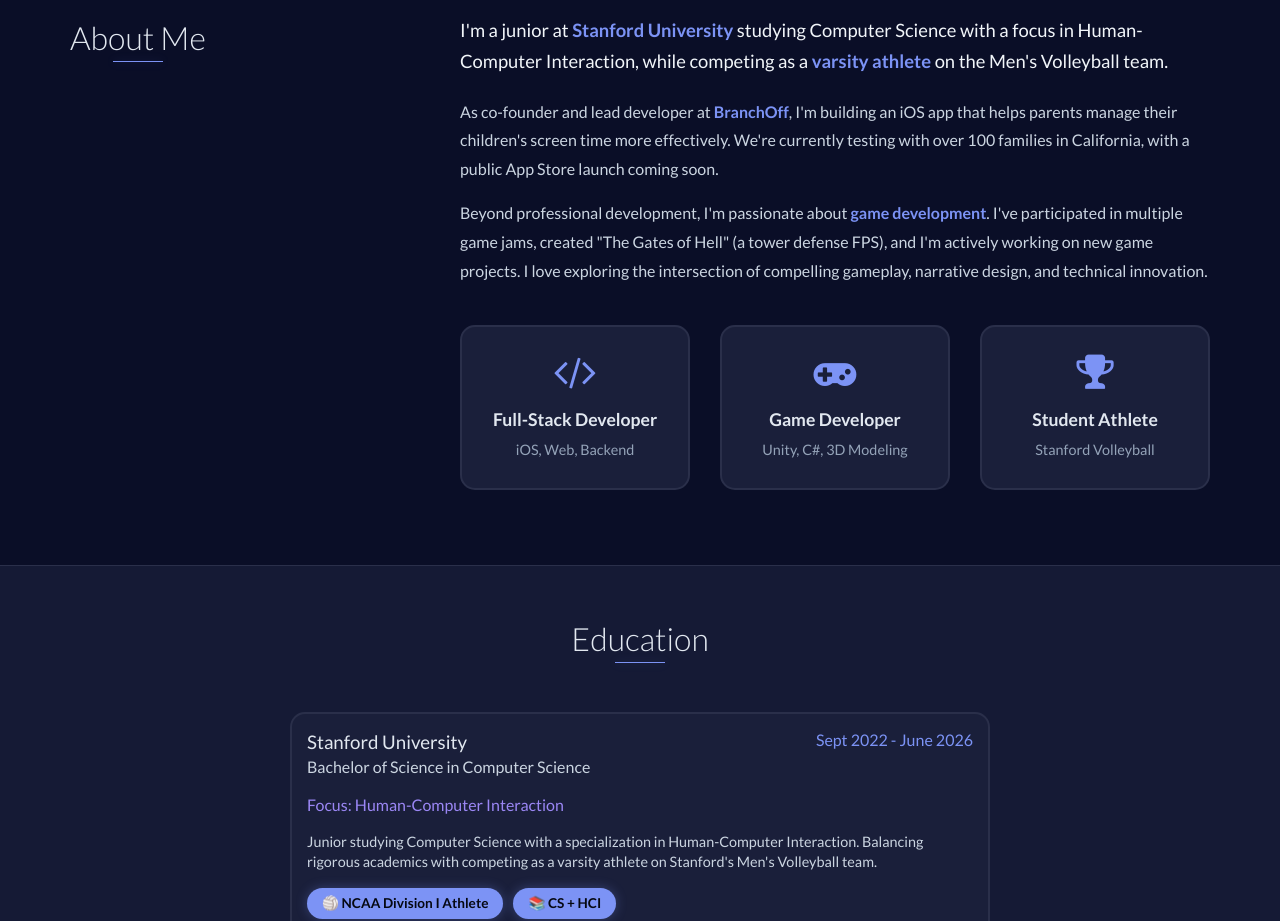
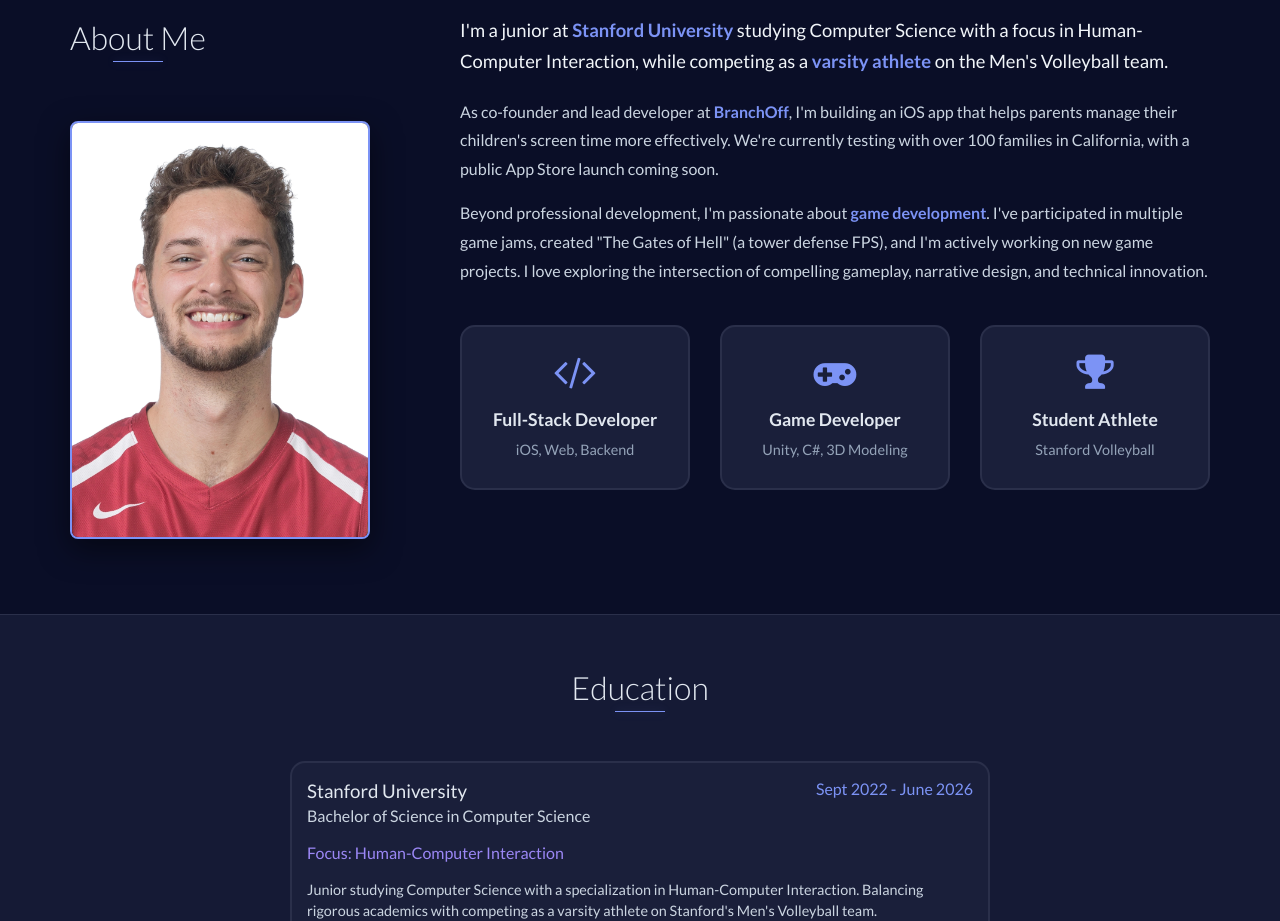
Before and after one commit to Piecewise13/Portfolio, a website: page index.html in a window 1280 px wide. Shown: the part 860-1781 px from the top of the page. Drawn offline with nearby package versions, Linux system fonts and the light colour scheme.

Commit message:
Added Headshot

```diff
--- a/index.html
+++ b/index.html
@@ -79,6 +79,9 @@
             <div class="row">
                 <div class="col-md-4">
                     <h2 class="heading">About Me</h2>
+                    <div class="headshot-container" style="margin-top: 30px;">
+                        <img src="images/Headshot.jpeg" alt="Luke McFall Headshot" style="width: 100%; max-width: 300px; border-radius: 8px; box-shadow: 0 10px 30px rgba(0, 0, 0, 0.5); border: 2px solid #7c93f5;">
+                    </div>
                 </div>
                 <div class="col-md-8">
                     <p class="lead-text">
```
Also changed, not shown: images/Headshot.jpeg (added), 1 other file.
